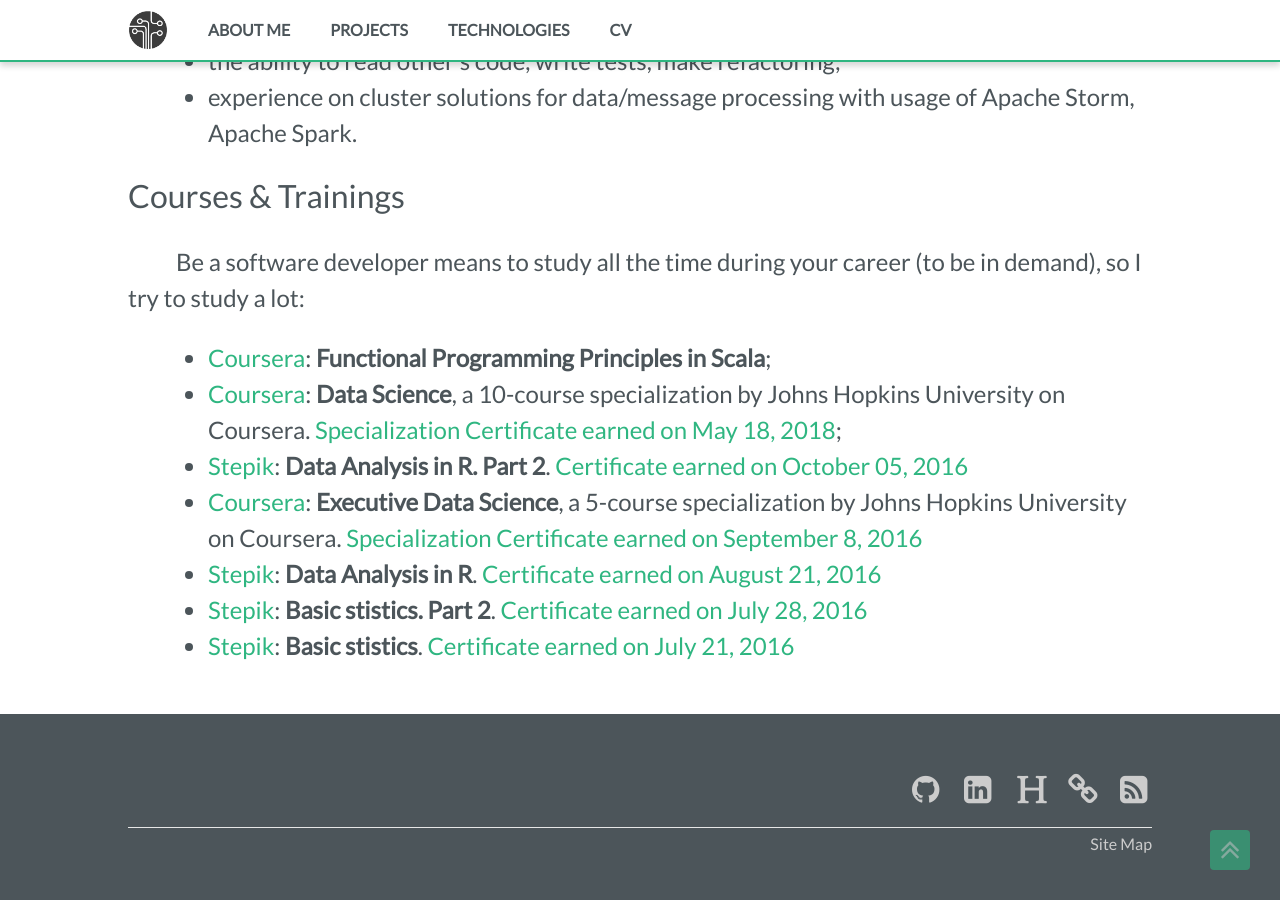
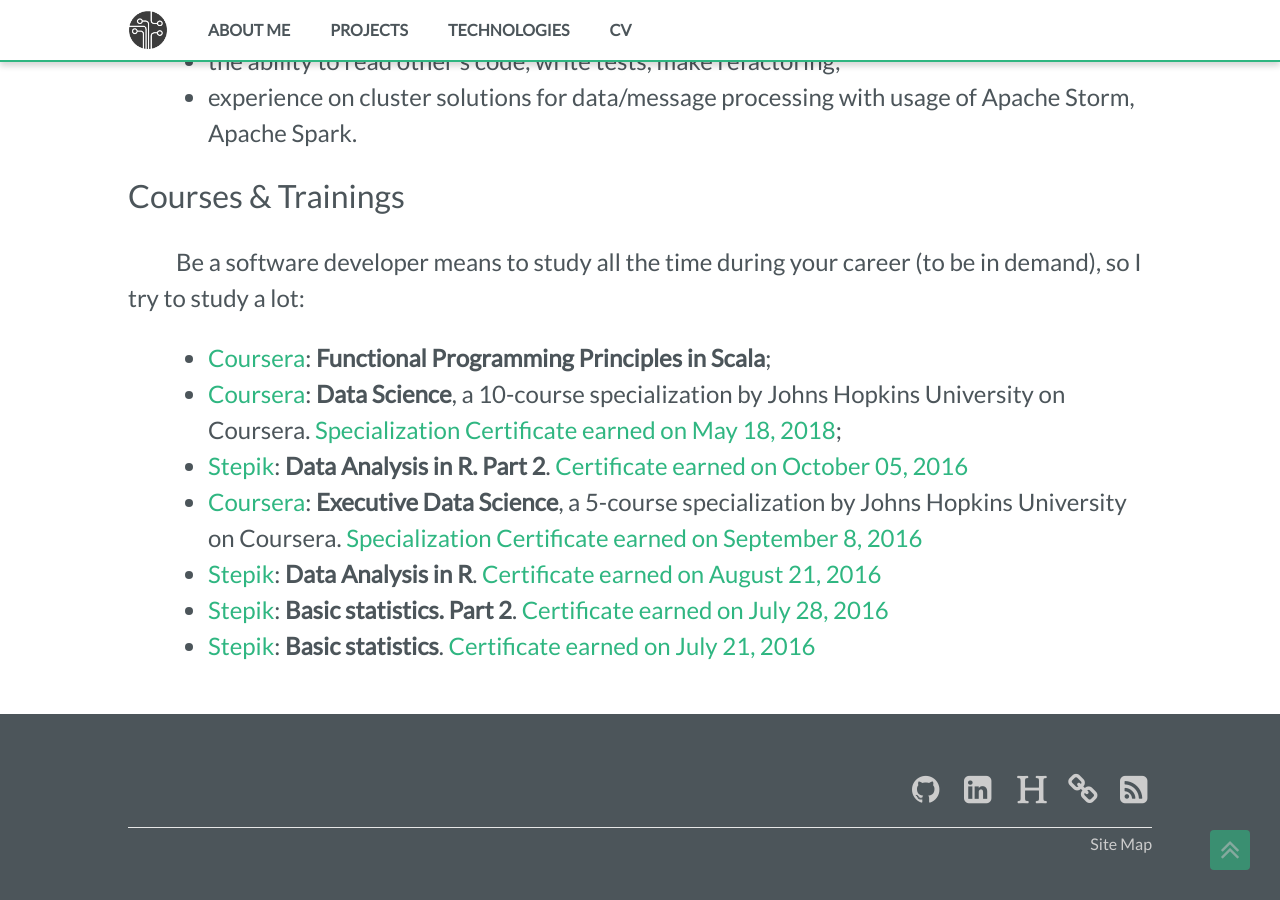
Before and after one commit to fedor-malyshkin/fedor-malyshkin.github.io, a Jekyll site: the page built from about_me.md, in a window 1280 px wide and 900 px high, scrolled down 1587 px. Built offline with Jekyll 4.4.1, drawn with Linux system fonts in a browser that asks for light colours.

Commit message:
change misspels in "statistics"

```diff
--- a/_includes/about_me/courses.md
+++ b/_includes/about_me/courses.md
@@ -4,5 +4,5 @@ Be a software developer means to study all the time during your career (to be in
 * [Stepik](https://stepik.org): **Data Analysis in R. Part 2**. [Certificate earned on October 05, 2016](https://stepik.org/cert/34420)
 * [Coursera](https://www.coursera.org): **Executive Data Science**, a 5-course specialization by Johns Hopkins University on Coursera. [Specialization Certificate earned on September 8, 2016](https://www.coursera.org/account/accomplishments/specialization/VQ8VP4ZNSFAX)
 * [Stepik](https://stepik.org): **Data Analysis in R**. [Certificate earned on August 21, 2016](https://stepik.org/cert/31713)
-* [Stepik](https://stepik.org): **Basic stistics. Part 2**. [Certificate earned on July 28, 2016](https://stepik.org/cert/30222)
-* [Stepik](https://stepik.org): **Basic stistics**. [Certificate earned on July 21, 2016](https://stepik.org/cert/29820)
+* [Stepik](https://stepik.org): **Basic statistics. Part 2**. [Certificate earned on July 28, 2016](https://stepik.org/cert/30222)
+* [Stepik](https://stepik.org): **Basic statistics**. [Certificate earned on July 21, 2016](https://stepik.org/cert/29820)
```
